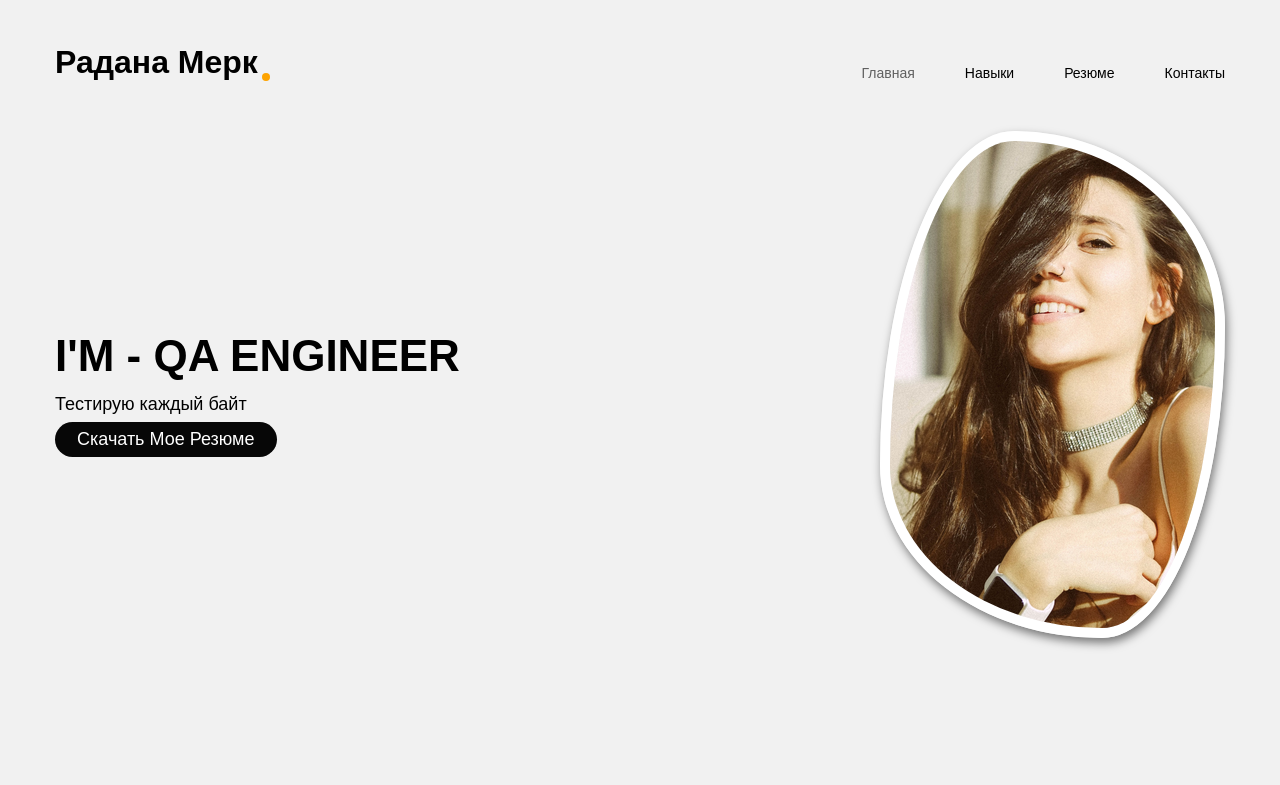
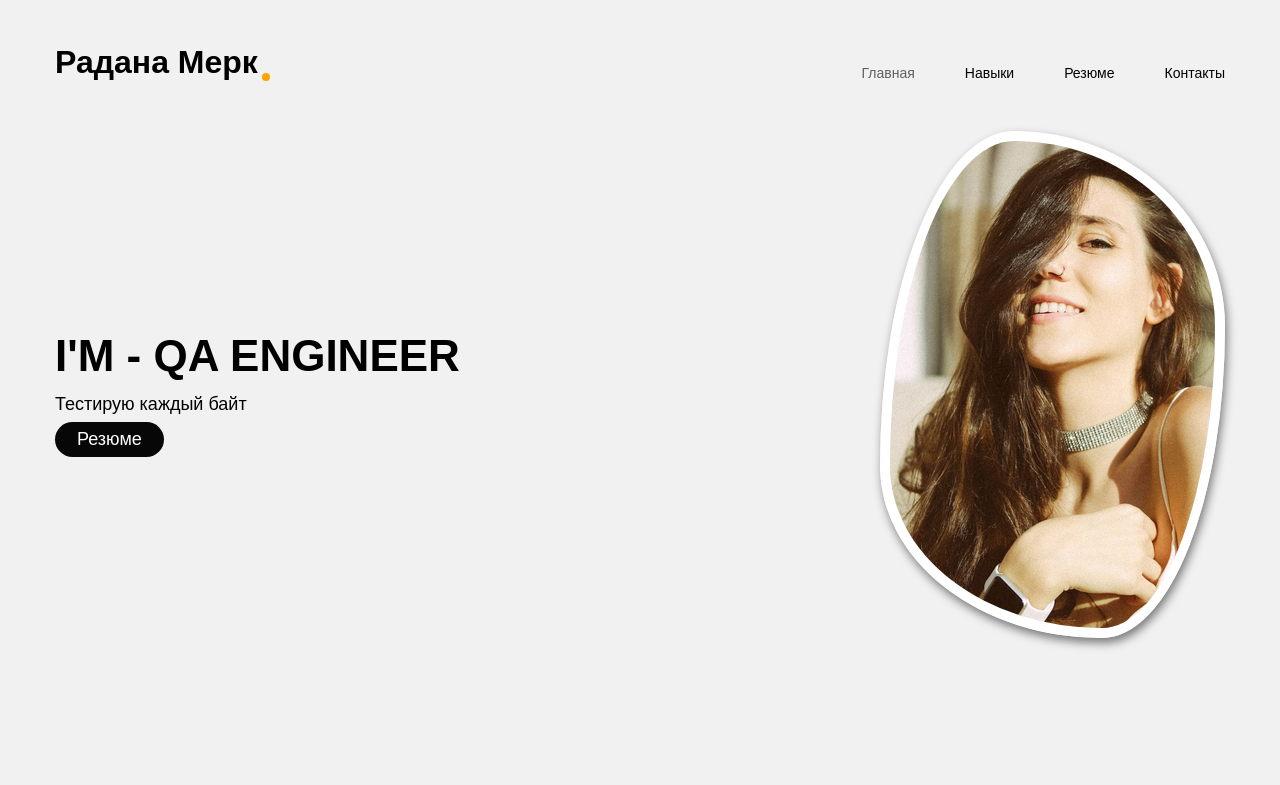
Before and after one commit to MerkQA/RadanaMerk.com, a plain HTML site: page index.html in a window 1280 px wide. Shown: the top 785 px of the page. Drawn offline with Linux system fonts and the light colour scheme; a web font is replaced by a local one.

Commit message:
rcqjd-48

```diff
--- a/index.html
+++ b/index.html
@@ -34,7 +34,7 @@
                     <h1 class="header-heading">I'M - QA ENGINEER</h1>
                     <p>Тестирую каждый байт</p>
                     <div class="contacts-button">
-                        <a href="#!" class="btn">Скачать Мое Резюме</a>
+                        <a href="#!" class="btn">Резюме</a>
                     </div>
                 </div>
 
```
